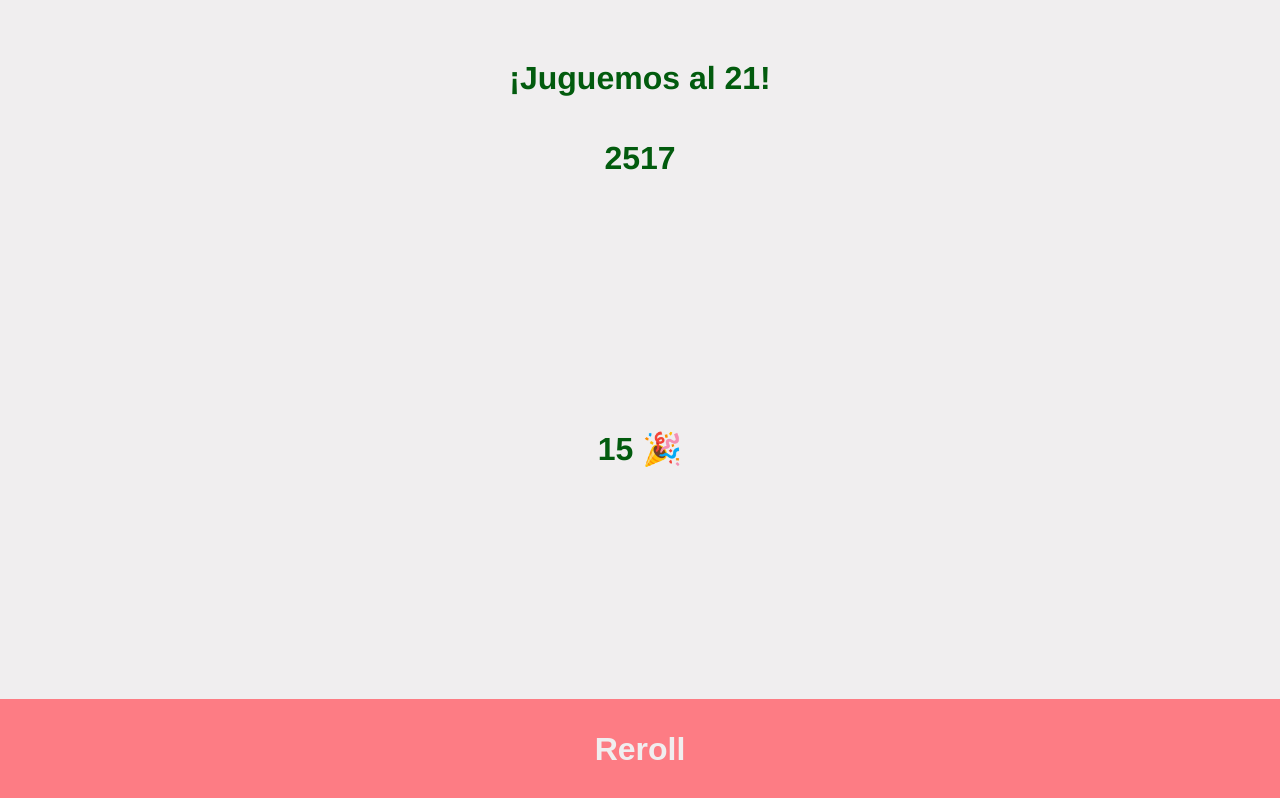
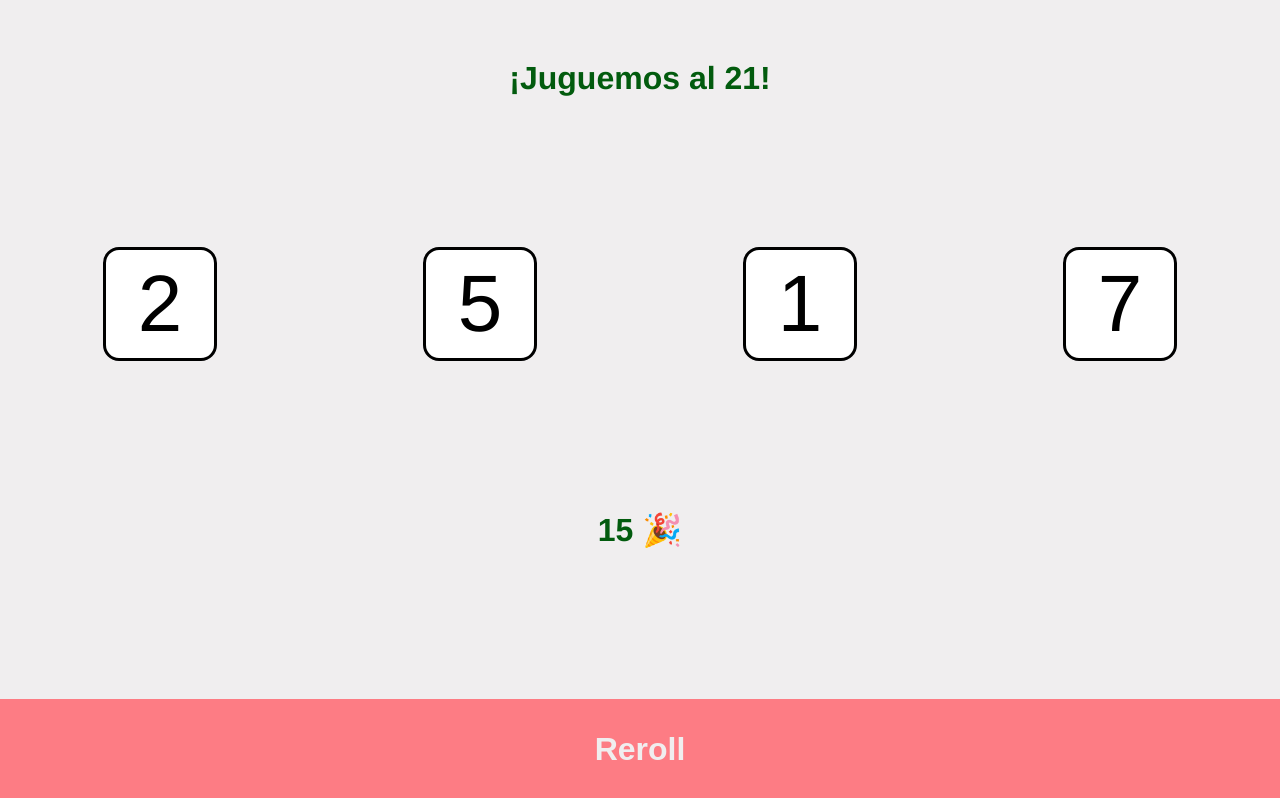
Before and after one commit to hola-soy-milk/dice-game, a Vue app: page / in a window 1280 px wide. Built offline with nearby package versions, Linux system fonts and the light colour scheme.

Commit message:
Fix the things

```diff
--- a/src/App.vue
+++ b/src/App.vue
@@ -9,11 +9,9 @@ const dice = ref(roll());
 </script>
 
 <template>
-  <div>
-    <h1 class="top">¡Juguemos al 21!</h1>
-    <div class="flex center">
-      <Die v-for="die in dice" :faceValue="die.value()"/>
-    </div>
+  <h1 class="top">¡Juguemos al 21!</h1>
+  <div class="flex center">
+    <Die v-for="die in dice" :faceValue="die.value()"/>
   </div>
   <h1>
     {{dice.reduce((sum, die) => sum + die.value(), 0)}}
@@ -63,6 +61,6 @@ button:active {
   display: flex;
 }
 .center {
-  justify-content: center;
+  justify-content: space-around;
 }
 </style>
--- a/src/components/Die.vue
+++ b/src/components/Die.vue
@@ -17,6 +17,14 @@ a {
   color: #42b983;
 }
 
+.rim {
+  padding: 0.5em 2em;
+  background-color: #ffffff;
+  border-color: #000;
+  border-radius: 1em;
+  border-style: solid;
+  }
+
 label {
   margin: 0 0.5em;
   font-weight: bold;
--- a/src/components/Face.vue
+++ b/src/components/Face.vue
@@ -5,13 +5,19 @@ defineProps<{ value: number }>()
 </script>
 
 <template>
-  <h1>{{ value }}</h1>
+  <span>{{ value }}</span>
 </template>
 
 <style scoped>
 a {
   color: #42b983;
 }
+
+span {
+  color: #000;
+  margin: 0;
+  font-size: 5em;
+  }
 
 label {
   margin: 0 0.5em;
```
